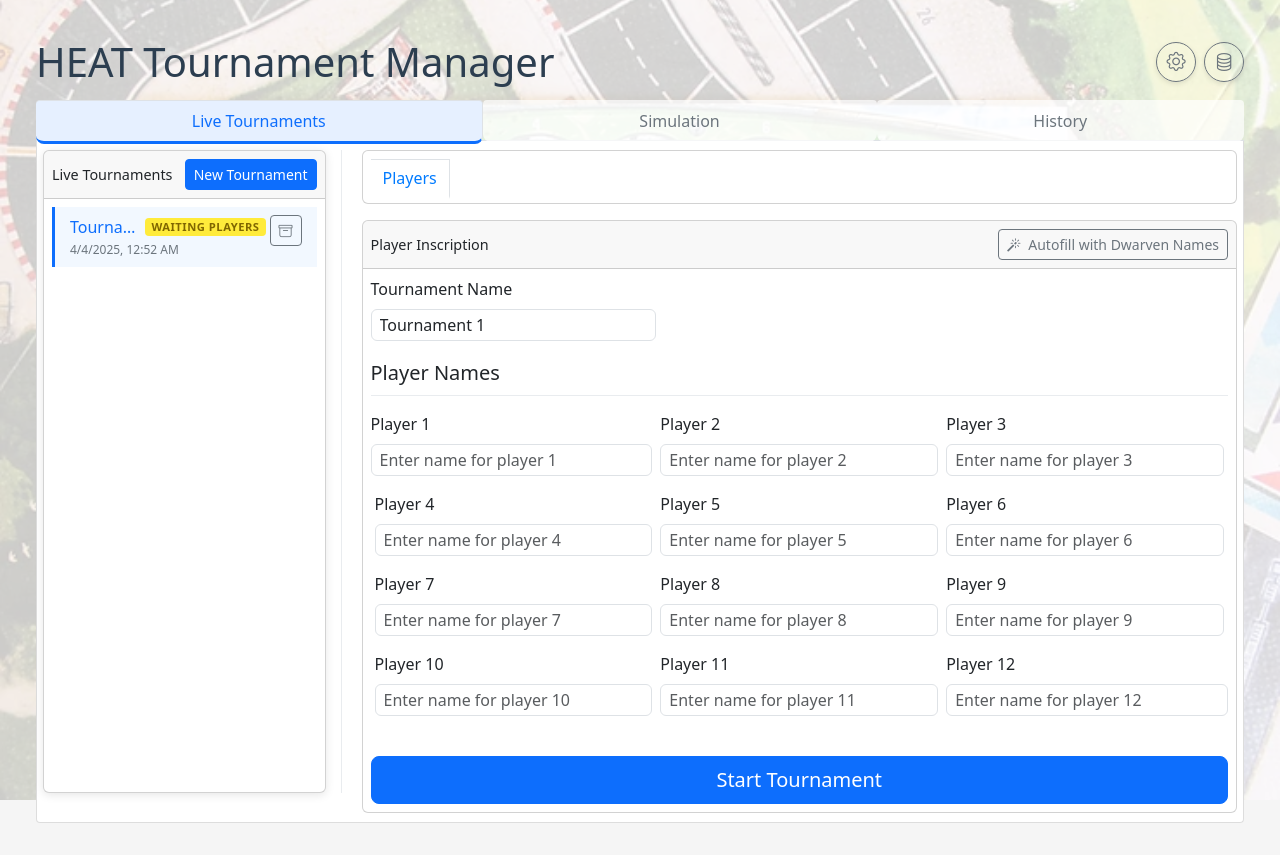
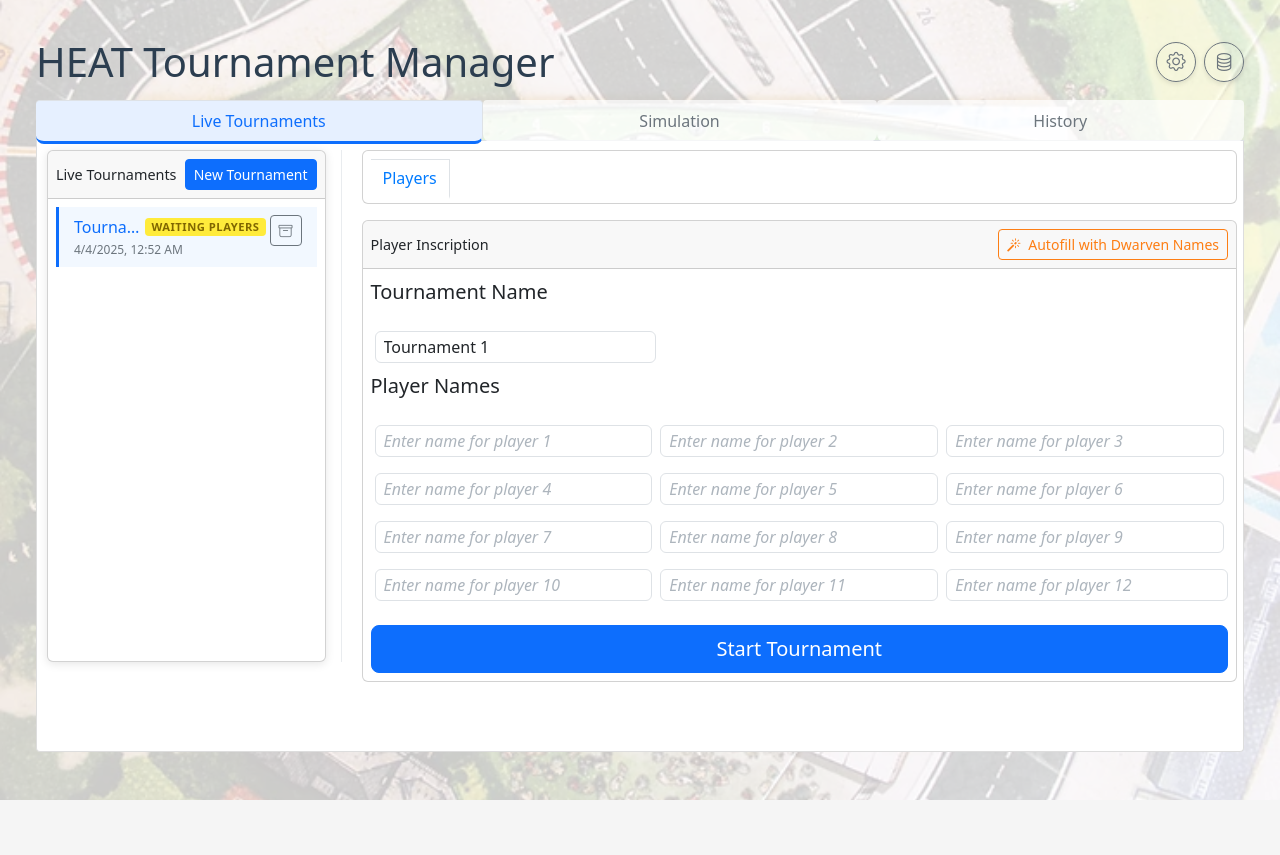
Before and after one commit to AimarGonzalez/Heat-Tournament-Manager, a React (Vite) app: page / in a window 1280 px wide. Both pictures are taken after a click on the button "New Tournament". After the commit the page ends 800 px from the top, so only its background shows below. Built offline with nearby package versions, Linux system fonts and the light colour scheme.

Commit message:
improve layout of Players view

```diff
--- a/src/components/live-tournaments/TournamentPlayerInscription.css
+++ b/src/components/live-tournaments/TournamentPlayerInscription.css
@@ -2,15 +2,17 @@
     margin-bottom: 20px;
 }
 
-.player-names-header {
-    border-bottom: 1px solid #e9ecef;
-    padding-bottom: 10px;
-    margin-top: 20px;
+.section-header {
+    font-size: 1.25rem;
+    font-weight: 500;
+    color: #212529;
+    display: block;
+    padding-bottom: 8px;
+    margin-bottom: 1rem !important;
 }
 
 .player-grid {
-    margin-left: -10px;
-    margin-right: -10px;
+    margin: 0;
 }
 
 /* Responsive adjustments */
@@ -45,3 +47,10 @@
         font-size: 0.9rem;
     }
 }
+
+.player-grid .form-control::placeholder {
+    font-style: italic;
+    color: #adb5bd !important;
+    /* Bootstrap's gray-500 color */
+    opacity: 1;
+}
--- a/src/components/live-tournaments/TournamentPlayerInscription.tsx
+++ b/src/components/live-tournaments/TournamentPlayerInscription.tsx
@@ -195,19 +195,23 @@ function TournamentPlayerInscription({ tournament, onComplete }: TournamentPlaye
             <Card.Header className="d-flex justify-content-between align-items-center">
                 <span>{isEditing ? 'Player Inscription' : 'Edit Tournament Details'}</span>
                 <Button
-                    variant="outline-secondary"
+                    variant="outline-warning"
                     size="sm"
                     onClick={handleAutofill}
+                    style={{
+                        color: '#fd7e14',
+                        borderColor: '#fd7e14'
+                    }}
                 >
                     <i className="bi bi-magic me-1"></i> Autofill with Dwarven Names
                 </Button>
             </Card.Header>
             <Card.Body>
                 <Form noValidate validated={validated} onSubmit={handleSubmit}>
-                    <Row className="mb-4">
+                    <Form.Label className="section-header mb-2">Tournament Name</Form.Label>
+                    <Row>
                         <Col md={6} lg={4}>
-                            <Form.Group>
-                                <Form.Label>Tournament Name</Form.Label>
+                            <Form.Group className="mb-4">
                                 <Form.Control
                                     type="text"
                                     value={tournamentName}
@@ -221,13 +225,13 @@ function TournamentPlayerInscription({ tournament, onComplete }: TournamentPlaye
                         </Col>
                     </Row>
 
-                    <h5 className="player-names-header mb-3">Player Names</h5>
+                    <Form.Label className="section-header mb-2">Player Names</Form.Label>
 
-                    <Row className="player-grid">
+                    <div className="player-grid">
+                        <Row className="g-3">
                             {Array.from({ length: 12 }).map((_, index) => (
-                            <Col key={index} md={6} lg={4} className="mb-3">
+                                <Col key={index} md={6} lg={4}>
                                     <Form.Group>
-                                    <Form.Label>Player {index + 1}</Form.Label>
                                         <Form.Control
                                             type="text"
                                             value={playerNames[index] || ''}
@@ -242,6 +246,7 @@ function TournamentPlayerInscription({ tournament, onComplete }: TournamentPlaye
                                 </Col>
                             ))}
                         </Row>
+                    </div>
 
                     <div className="d-grid gap-2 mt-4">
                         <Button type="submit" variant="primary" size="lg">
--- a/src/components/live-tournaments/TournamentRoundResults.css
+++ b/src/components/live-tournaments/TournamentRoundResults.css
@@ -73,12 +73,6 @@ tr {
 .col:last-child,
 [class*="col-"]:last-child {
     padding-right: 0;
-}
-
-/* Remove margin from first column */
-.col:first-child,
-[class*="col-"]:first-child {
-    padding-left: 0;
 }
 
 /* Adjust row margins */
--- a/src/components/live-tournaments/TournamentRoundResults.tsx
+++ b/src/components/live-tournaments/TournamentRoundResults.tsx
@@ -464,10 +464,14 @@ function TournamentRoundResults({ tournament, roundNumber, onComplete, isEdit =
             <Card.Header className="d-flex justify-content-between align-items-center">
                 <span>{isEdit ? `Edit Round ${roundNumber} Results` : `Round ${roundNumber} Results`}</span>
                 <Button
-                    variant="outline-primary"
+                    variant="outline-warning"
                     size="sm"
                     onClick={handleRandomize}
                     title="Randomly assign players and positions"
+                    style={{
+                        color: '#fd7e14',
+                        borderColor: '#fd7e14'
+                    }}
                 >
                     <i className="bi bi-shuffle me-1"></i> Randomize Assignments
                 </Button>
```
Lines whose indentation alone changed are shown as unchanged.
